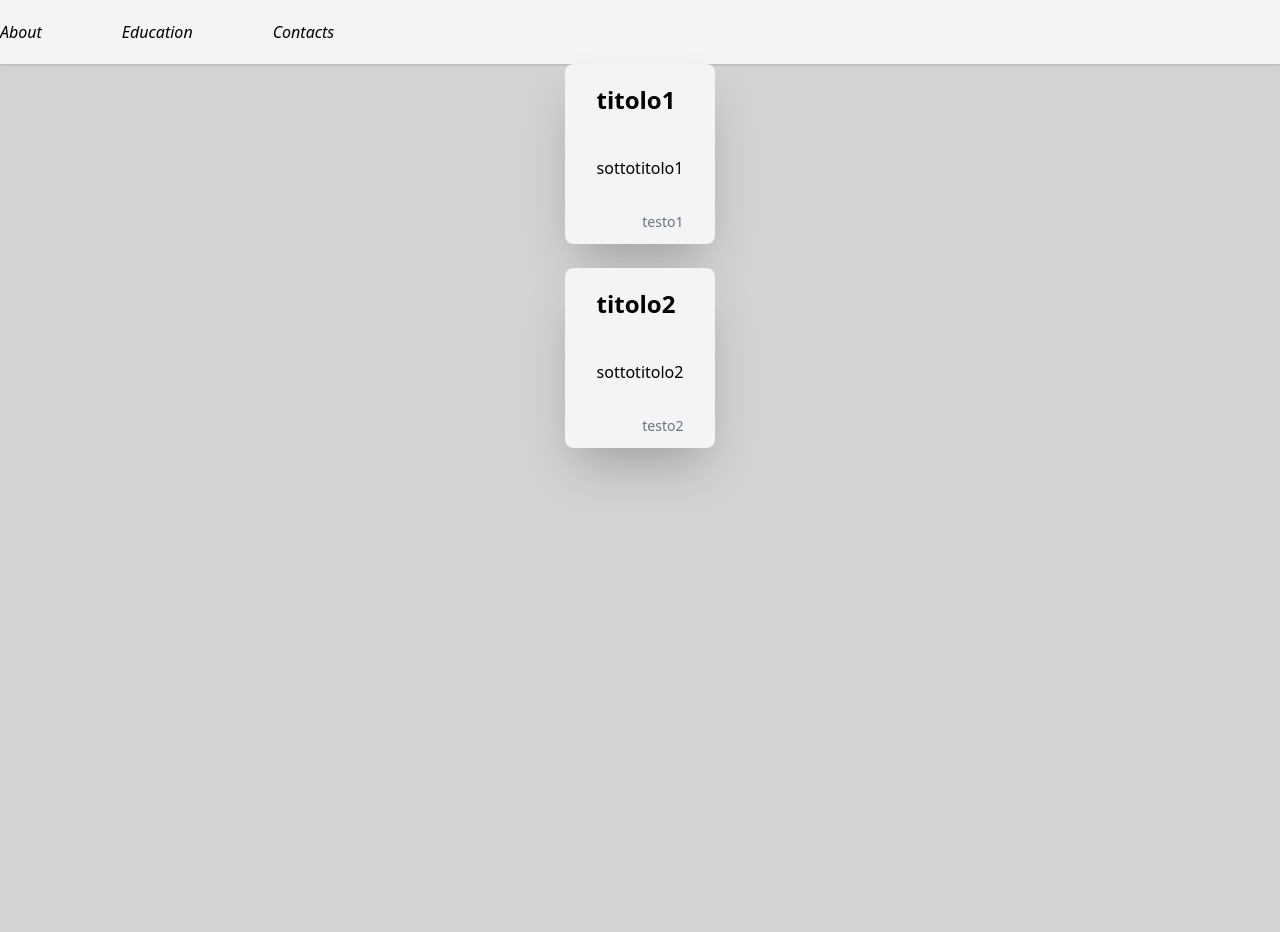
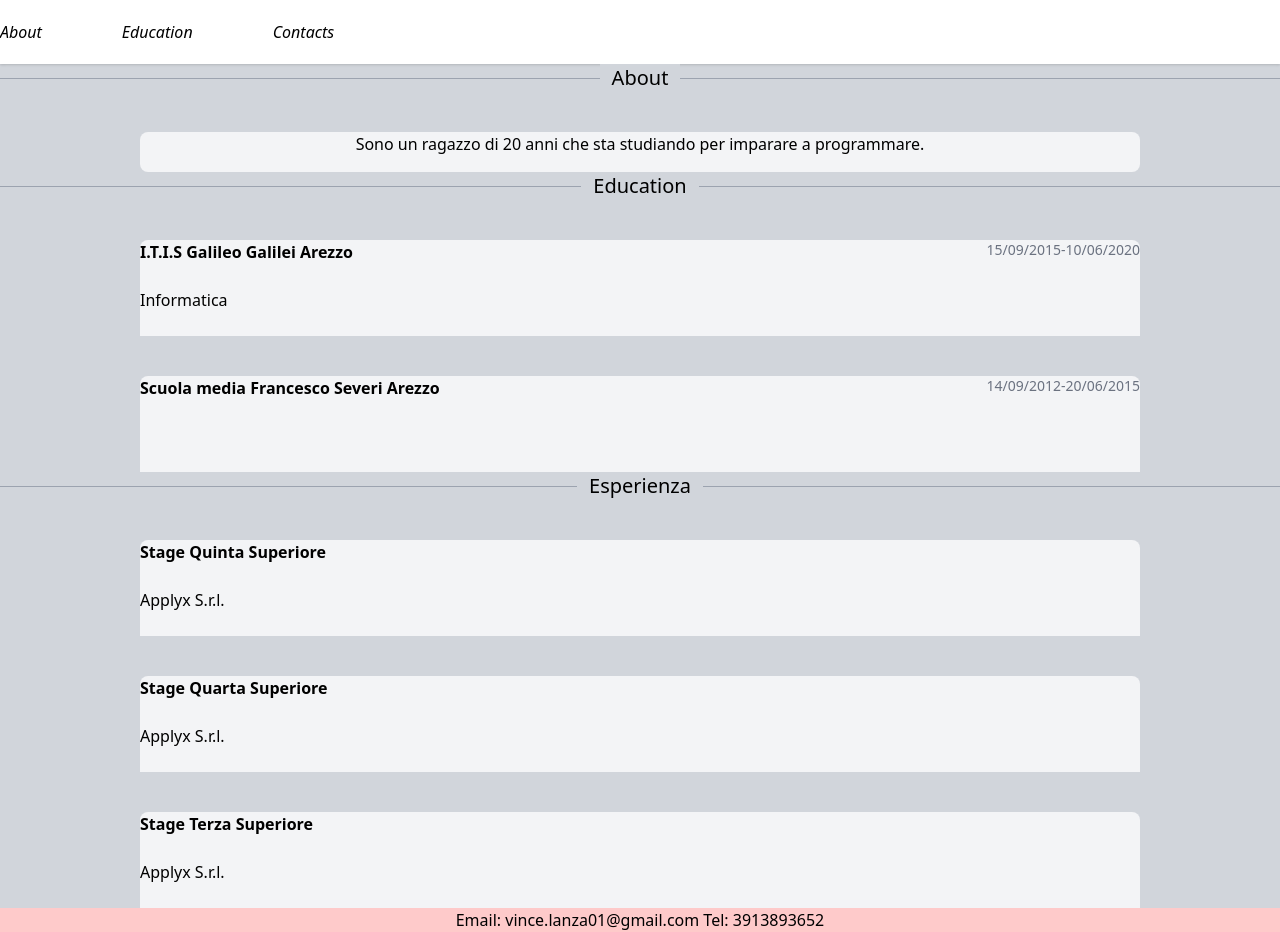
Before and after one commit to VincenzoLanza/SitoPersonale, a Vue app in the folder sito_personale/: page / in a window 1280 px wide. Before the commit the page ends 800 px from the top, so only its background shows below. Built offline with nearby package versions, Linux system fonts and the light colour scheme.

Commit message:
cambiamenti

```diff
--- a/sito_personale/src/App.vue
+++ b/sito_personale/src/App.vue
@@ -1,35 +1,49 @@
 <template>
   <div id="app">
     <Header1></Header1>
-    <div v-for="elem in carte" :key="elem.primaCarta">
-    <carta :title="elem.primaCarta.titolo" :subTitle="elem.primaCarta.sottotitolo" :text="elem.primaCarta.testo"></carta>
-    <br>
-    <carta :title="elem.secondaCarta.titolo" :subTitle="elem.secondaCarta.sottotitolo" :text="elem.secondaCarta.testo"></carta>
+    <divider titoloCarta="About"></divider>
+    <div class="flex justify-center">
+      <div class="overflow-hidden rounded-lg text-center mt-10 bg-gray-100 h-10" style="width:1000px">
+        Sono un ragazzo di 20 anni che sta studiando per imparare a programmare.
+      </div>
     </div>
+    <divider titoloCarta="Education"></divider>
+    <div v-for="elem in cartaEducation" :key="elem.titolo">
+      <carta :title="elem.titolo" :subTitle="elem.sottotitolo" :text="elem.testo"></carta>
+    </div>
+    <divider titoloCarta="Esperienza"></divider>
+    <div v-for="elem in cartaExperience" :key="elem.titolo">
+      <carta :title="elem.titolo" :subTitle="elem.sottotitolo" :text="elem.testo"></carta>
+    </div>
+    <footer class="text-center bg-red-200">Email: vince.lanza01@gmail.com Tel: 3913893652</footer>
   </div>
 </template>
 
 <script>
 import Header1 from './components/Header.vue'
 import carta from './components/Carta.vue'
+import divider from './components/divider.vue'
 
 export default {
-  components: {Header1,carta},
+  components: {Header1,divider,carta},
   data(){
     return{
-      carte: [{primaCarta : {
-        titolo : "titolo1", sottotitolo :"sottotitolo1", testo : "testo1"},
-        secondaCarta : {
-        titolo : "titolo2", sottotitolo :"sottotitolo2", testo : "testo2"},
-      }],
+      cartaEducation: [
+        {titolo : "I.T.I.S Galileo Galilei Arezzo", sottotitolo :"Informatica", testo : "15/09/2015-10/06/2020"},
+        {titolo : "Scuola media Francesco Severi Arezzo", sottotitolo :"", testo :"14/09/2012-20/06/2015"}
+      ],
+      cartaExperience: [{
+        titolo : "Stage Quinta Superiore", sottotitolo :"Applyx S.r.l.", testo :""},
+        {titolo : "Stage Quarta Superiore", sottotitolo :"Applyx S.r.l.", testo :""},
+        {titolo : "Stage Terza Superiore", sottotitolo :"Applyx S.r.l.", testo :""}
+      ]
     }
   }
 }
-
 </script>
 
 <style>
 body{
-  background-color: lightgrey;
+  background-color: rgb(209 213 219);
 }
 </style>
--- a/sito_personale/src/components/Carta.vue
+++ b/sito_personale/src/components/Carta.vue
@@ -1,11 +1,15 @@
 <template>
     <div class="flex justify-center">
-        <div class="max-w-sm overflow-hidden rounded-lg shadow-2xl">
-            <header class="bg-gray-100 rounded-t-lg font-bold text-2xl py-5 px-8">{{title}}</header>
-            <div class="py-5 px-8 text-center bg-gray-100">
-                <p>{{subTitle}}</p>
+        <div class="grid grid-rows-2 grid-flow-col overflow-hidden mt-10 rounded-t-lg h-24" style="width:1000px">
+            <div class="bg-gray-100 text-slate-500 font-bold">
+                {{title}}
             </div>
-            <footer class="rounded-b-lg bg-gray-100 text-sm text-gray-500 px-8 py-3 text-right">{{text}}</footer>
+            <div class="bg-gray-100">
+                {{subTitle}}
+            </div>
+            <div class="flex bg-gray-100 text-sm text-gray-500 row-span-2 justify-end">
+                {{text}}
+            </div>
         </div>
     </div>
 </template>
--- a/sito_personale/src/components/Header.vue
+++ b/sito_personale/src/components/Header.vue
@@ -1,5 +1,5 @@
 <template>
-    <nav class="bg-gray-100 shadow dark:bg-gray-800">
+    <nav class="bg-white shadow dark:bg-gray-800">
         <div class="max-w-7xl m-auto">
             <div class=" flex space-x-20 h-16 items-center">
             <a href="#about" class="italic">About</a>
--- /dev/null
+++ b/sito_personale/src/components/divider.vue
@@ -0,0 +1,25 @@
+<template>
+   <div class="relative">
+      <div class="absolute inset-0 flex items-center z-0">
+        <div class="w-full border-t border-gray-400"></div>
+      </div>
+      <div class="relative flex justify-center">
+        <div class="px-3 text-xl font-medium bg-gray-300">{{titoloCarta}}</div>
+      </div>
+    </div>
+</template>
+
+<script>
+export default {
+    props :{
+        titoloCarta :{
+            type:String,
+            default:"titolo default"
+        }
+    }
+}
+</script>
+
+<style>
+
+</style>
```
